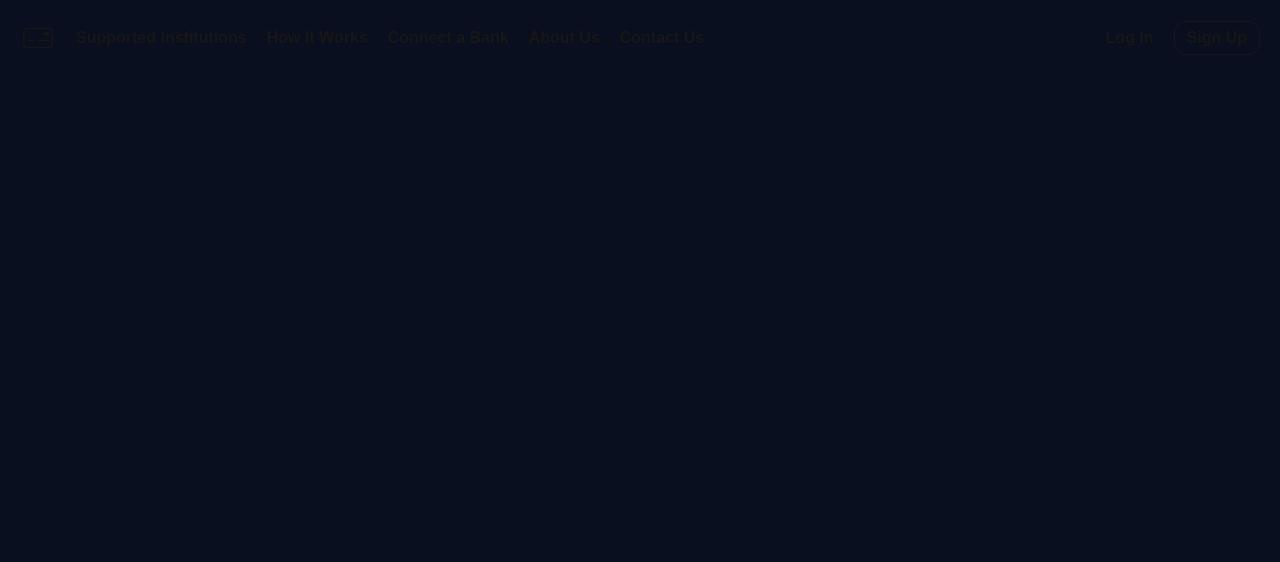
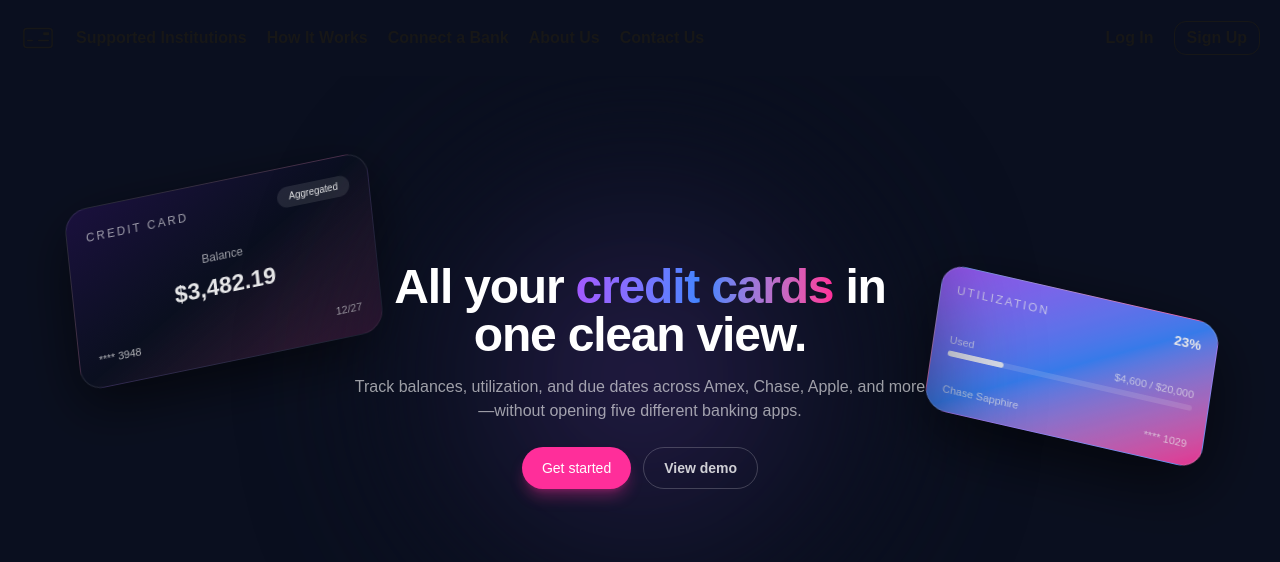
Before and after one commit to ramiwalid/creditcardaggregator, a Next.js app: page / in a window 1280 px wide. Shown: the top 562 px of the page. Built offline with nearby package versions, Linux system fonts and the light colour scheme.

Commit message:
rough draft of landing page

```diff
--- a/src/app/globals.css
+++ b/src/app/globals.css
@@ -24,3 +24,54 @@ body {
   color: var(--foreground);
   font-family: Arial, Helvetica, sans-serif;
 }
+
+@keyframes card-float-slow {
+  0% {
+    transform: translateY(0px) rotateX(18deg) rotateY(-18deg) rotateZ(-6deg);
+  }
+  50% {
+    transform: translateY(-10px) rotateX(18deg) rotateY(-18deg) rotateZ(-6deg);
+  }
+  100% {
+    transform: translateY(0px) rotateX(18deg) rotateY(-18deg) rotateZ(-6deg);
+  }
+}
+
+@keyframes card-float-medium {
+  0% {
+    transform: translateY(0px) rotateX(22deg) rotateY(14deg) rotateZ(8deg);
+  }
+  50% {
+    transform: translateY(-10px) rotateX(22deg) rotateY(14deg) rotateZ(8deg);
+  }
+  100% {
+    transform: translateY(0px) rotateX(22deg) rotateY(14deg) rotateZ(8deg);
+  }
+}
+
+.animate-card-float-slow {
+  animation: card-float-slow 5s ease-in-out infinite;
+}
+
+.animate-card-float-medium {
+  animation: card-float-medium 10s ease-in-out infinite;
+}
+
+.animate__animated.animate__slideInUp {
+	animation-duration: 4s;
+}
+.animate__animated.animate__bounceInLeft {
+	animation-duration: 1s;
+}
+.animate__animated.animate__bounceInUp {
+	animation-duration: 3s;
+}
+.animate__animated.animate__bounceInDown {
+	animation-duration: 2s;
+}
+.animate__animated.animate__slideInRight {
+	animation-duration: 1100ms;
+}
+.animate__animated.animate__slideInLeft {
+	animation-duration: 1100ms;
+}
--- a/src/app/page.tsx
+++ b/src/app/page.tsx
@@ -1,10 +1,12 @@
-import Image from "next/image";
 import Navbar from "@/components/home/Navbar";
+import Hero from "@/components/home/hero/Hero";
+import 'animate.css';
 
 export default function Home() {
-	return (
-		<div>
-			<Navbar />
-		</div>
-	)
+  return (
+    <div>
+      <Navbar />
+      <Hero />
+    </div>
+  );
 }
--- /dev/null
+++ b/src/components/home/hero/FloatingCardBackground.tsx
@@ -0,0 +1,89 @@
+export default function FloatingCardBackground() {
+	return (
+	    <div className="pointer-events-none absolute inset-0 overflow-hidden">
+	      {/* Card 1 */}
+	      <div className="animate__animated animate__slideInLeft left-[5%] mt-25">
+		      <div
+			className="
+			  absolute
+			  left-[5%] top-[18%]
+			  h-48 w-80
+			  rounded-3xl
+			  bg-gradient-to-br from-[#1A103D] via-[#0A0F1F] to-[#FF2E9A33]
+			  border border-white/10
+			  shadow-[0_20px_60px_rgba(0,0,0,0.6)]
+			  backdrop-blur
+			  [transform:rotateX(18deg)_rotateY(-18deg)_rotateZ(-6deg)]
+			  animate-card-float-slow
+			"
+		      >
+			<div className="flex h-full flex-col justify-between p-5 text-sm text-white/90">
+			  <div className="flex items-center justify-between">
+			    <span className="text-xs uppercase tracking-[0.2em] text-white/60">
+			      Credit Card
+			    </span>
+			    <span className="rounded-full bg-white/10 px-3 py-1 text-[10px]">
+			      Aggregated
+			    </span>
+			  </div>
+
+			  <div>
+			    <div className="mb-2 text-xs text-white/60">Balance</div>
+			    <div className="text-2xl font-semibold">$3,482.19</div>
+			  </div>
+
+			  <div className="flex items-center justify-between text-[11px] text-white/70">
+			    <span>**** 3948</span>
+			    <span>12/27</span>
+			  </div>
+			</div>
+		      </div>
+	      </div>
+
+	      {/* Card 2 */}
+	      <div className="right-[5%] mt-55 animate__animated animate__slideInRight">
+		      <div
+			className="
+			  absolute
+			  right-[5%] top-[35%]
+			  h-40 w-72
+			  rounded-3xl
+			  bg-gradient-to-br from-[#A259FF] via-[#3A86FF] to-[#FF2E9A]
+			  border border-white/20
+			  shadow-[0_24px_70px_rgba(0,0,0,0.7)]
+			  [transform:rotateX(22deg)_rotateY(14deg)_rotateZ(8deg)]
+			  animate-card-float-medium
+			  opacity-90
+			"
+		      >
+			<div className="flex h-full flex-col justify-between p-4 text-xs text-white">
+			  <div className="flex items-center justify-between">
+			    <span className="uppercase tracking-[0.18em] text-white/70">
+			      Utilization
+			    </span>
+			    <span className="text-sm font-semibold">23%</span>
+			  </div>
+
+			  <div className="mt-2">
+			    <div className="mb-1 flex justify-between text-[11px] text-white/70">
+			      <span>Used</span>
+			      <span>$4,600 / $20,000</span>
+			    </div>
+			    <div className="h-1.5 w-full rounded-full bg-white/15">
+			      <div className="h-full w-[23%] rounded-full bg-white/90" />
+			    </div>
+			  </div>
+
+			  <div className="flex items-center justify-between text-[11px] text-white/75">
+			    <span>Chase Sapphire</span>
+			    <span>**** 1029</span>
+			  </div>
+			</div>
+		      </div>
+	      </div>
+
+	      {/* Soft glow behind everything */}
+	      <div className="absolute left-1/2 top-1/2 h-[520px] w-[520px] -translate-x-1/2 -translate-y-1/2 rounded-full bg-[radial-gradient(circle_at_center,#A259FF33,#0A0F1F_60%)] blur-3xl" />
+	    </div>
+	)
+}
--- /dev/null
+++ b/src/components/home/hero/Hero.tsx
@@ -0,0 +1,34 @@
+import FloatingCardBackground from "./FloatingCardBackground"
+
+export default function Hero() {
+	return (
+	    <section className="flex relative min-h-[75vh] overflow-hidden bg-[#0A0F1F] text-center">
+	      <FloatingCardBackground />
+
+	      <div className="relative mx-auto flex max-w-5xl flex-col gap-6 px-6 py-20 lg:flex-row lg:items-center">
+		<div className="max-w-xl">
+		  <h1 className="text-4xl font-semibold tracking-tight text-white sm:text-5xl">
+		    All your{" "}
+		    <span className="bg-gradient-to-r from-[#A259FF] via-[#3A86FF] to-[#FF2E9A] bg-clip-text text-transparent">
+		      credit cards
+		    </span>{" "}
+		    in one clean view.
+		  </h1>
+		  <p className="mt-4 text-sm text-white/60 sm:text-base">
+		    Track balances, utilization, and due dates across Amex, Chase,
+		    Apple, and more—without opening five different banking apps.
+		  </p>
+
+		  <div className="mt-6 flex gap-3 justify-center font-bold">
+		    <button className="rounded-full bg-[#FF2E9A] px-5 py-2.5 text-sm font-medium text-white shadow-lg shadow-[#FF2E9A55]">
+		      Get started
+		    </button>
+		    <button className="rounded-full border border-white/20 px-5 py-2.5 text-sm text-white/80">
+		      View demo
+		    </button>
+		  </div>
+		</div>
+	      </div>
+	    </section>
+	)
+}
```
